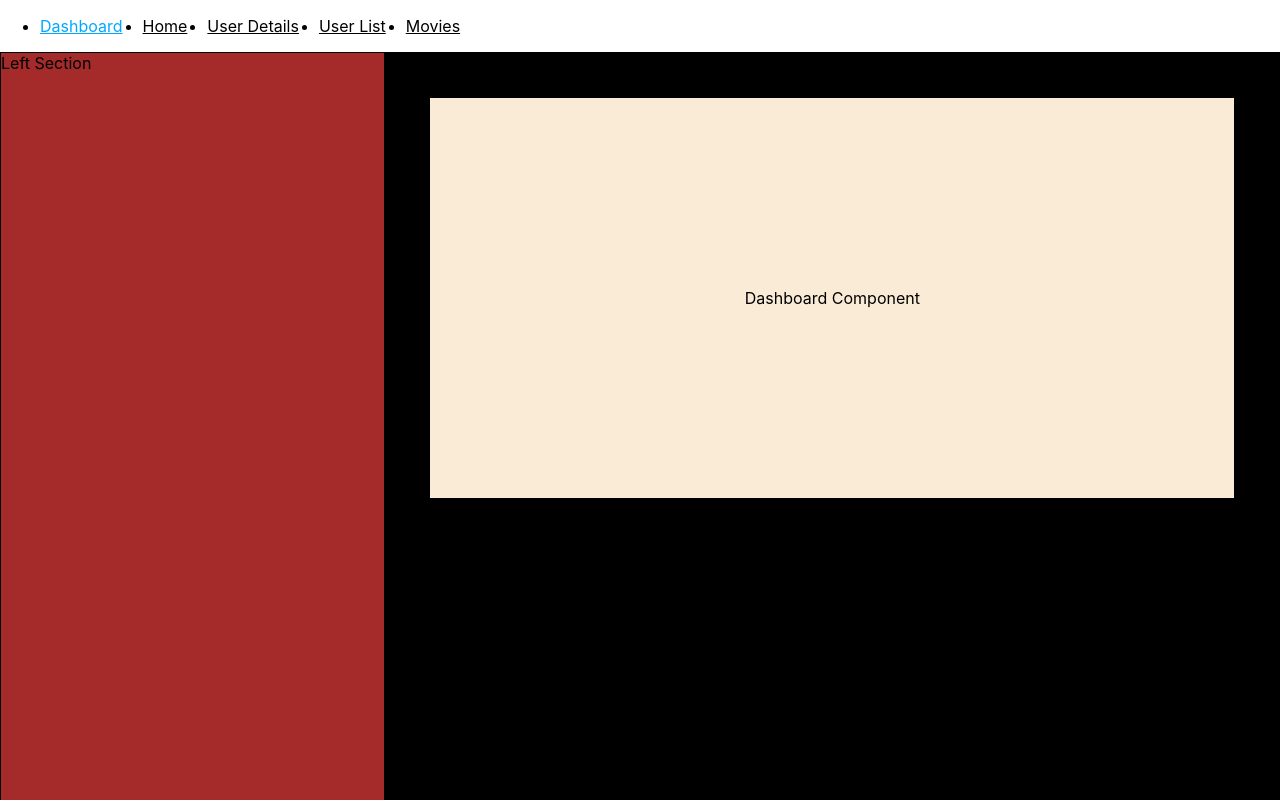
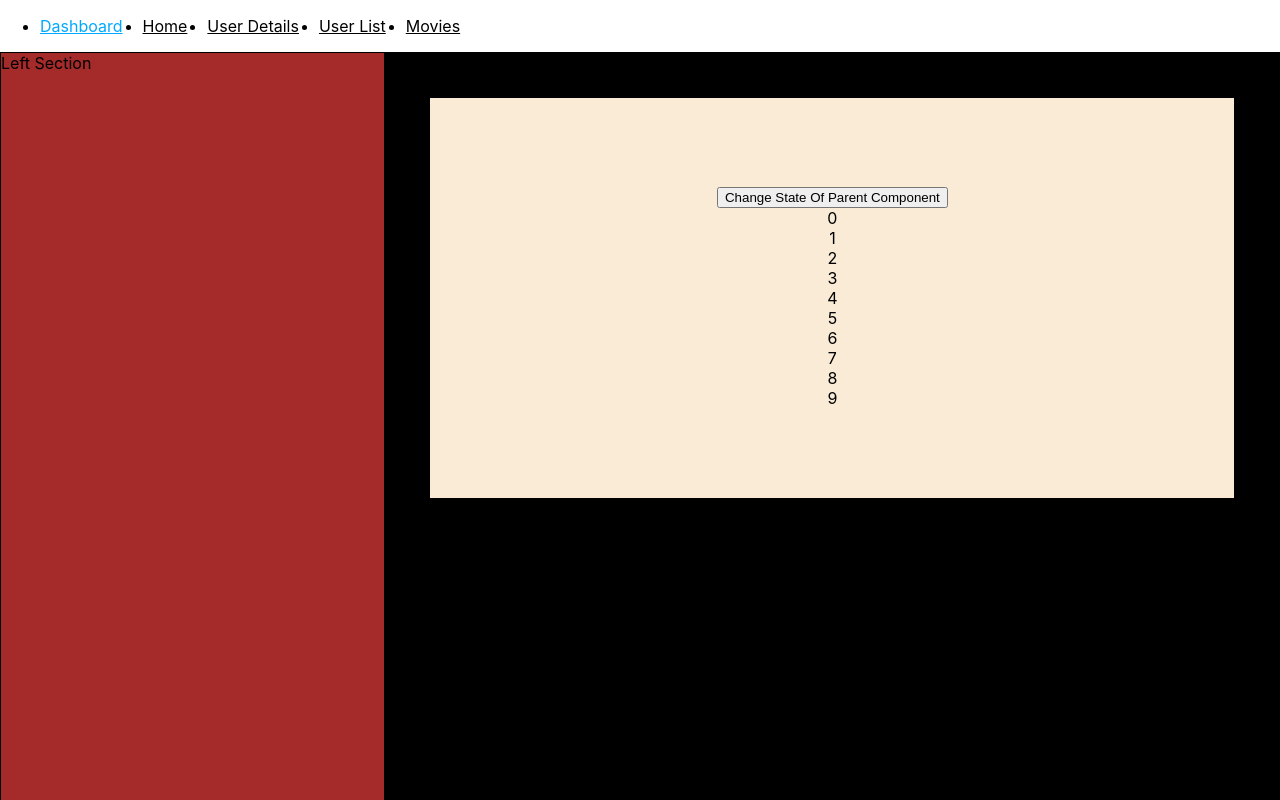
Before and after one commit to shailus1029/React-learning, a React (Create React App) app: page / in a window 1280 px wide. Shown: the top 800 px of the page. Built offline with nearby package versions, Linux system fonts and the light colour scheme; the HTML template or start-up script is replaced by a standard one.

Commit message:
Usecallback example added

```diff
--- a/src/Components/Dashboard.tsx
+++ b/src/Components/Dashboard.tsx
@@ -1,4 +1,5 @@
 import React from "react";
+import ParentComponent from "./ParentComponent.tsx";
 
 const Dashboard = () => {
   return (
@@ -8,13 +9,14 @@ const Dashboard = () => {
         height: "50vh",
         backgroundColor: "antiquewhite",
         margin: "5%",
-        textAlign: 'center',
-        display: 'flex',
-        alignItems: 'center',
-        justifyContent: 'center'
+        textAlign: "center",
+        display: "flex",
+        alignItems: "center",
+        justifyContent: "center",
+        flexDirection: 'column'
       }}
     >
-      Dashboard Component
+      <ParentComponent />
     </div>
   );
 };
--- /dev/null
+++ b/src/Components/List.tsx
@@ -0,0 +1,25 @@
+import React, { useEffect } from 'react'
+
+const List = ({ handler }) => {
+    const items = [0, 1, 2, 3, 4, 5, 6, 7, 8, 9];
+    useEffect(() => {
+      console.log("Child Component redered");
+    }, []);
+
+    console.log("child Component re-rendered");
+
+
+    return (
+      <div className="list-items">
+        {items.map((item, index) => {
+          return (
+            <div key={index} onClick={handler}>
+              {item}
+            </div>
+          );
+        })}
+      </div>
+    );
+  };
+
+  export default List;
--- /dev/null
+++ b/src/Components/ParentComponent.tsx
@@ -0,0 +1,29 @@
+import React, { useState, useCallback } from "react";
+import List from "./List.tsx";
+
+const ParentComponent = () => {
+  const [state, setState] = useState(false);
+  const [dep] = useState(false);
+
+  console.log("Parent Component redered");
+
+  const handler = useCallback(
+    (event) => {
+      console.log("You clicked ", event.currentTarget);
+    },
+    // eslint-disable-next-line react-hooks/exhaustive-deps
+    [dep]
+  );
+
+  const statehanddler = () => {
+    setState(!state);
+  };
+  return (
+    <>
+      <button onClick={statehanddler}>Change State Of Parent Component</button>
+      <List handler={handler} />
+    </>
+  );
+};
+
+export default ParentComponent;
--- /dev/null
+++ b/src/Components/common.css
@@ -0,0 +1,3 @@
+.list-items {
+    display: flex;
+}
```
